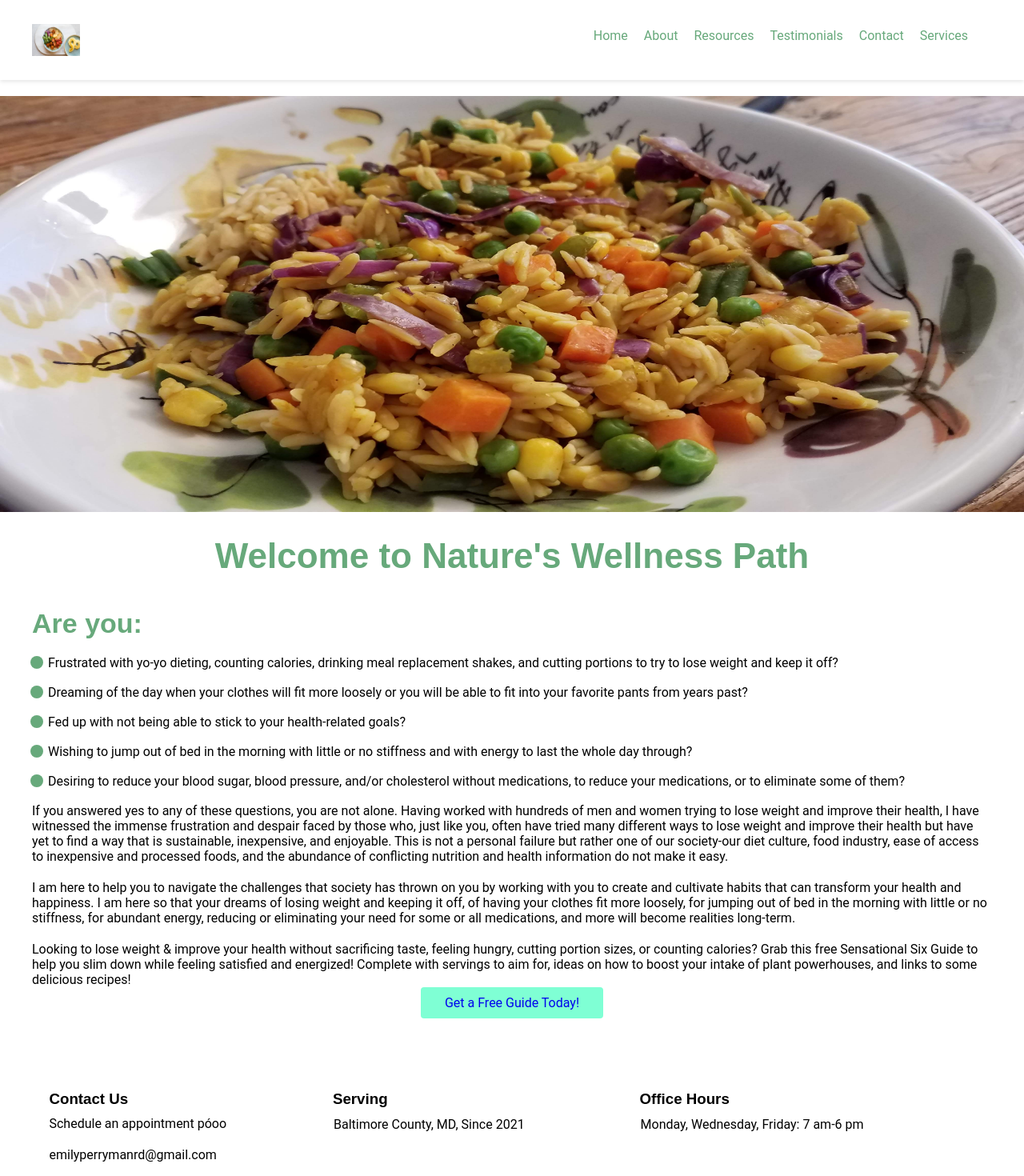
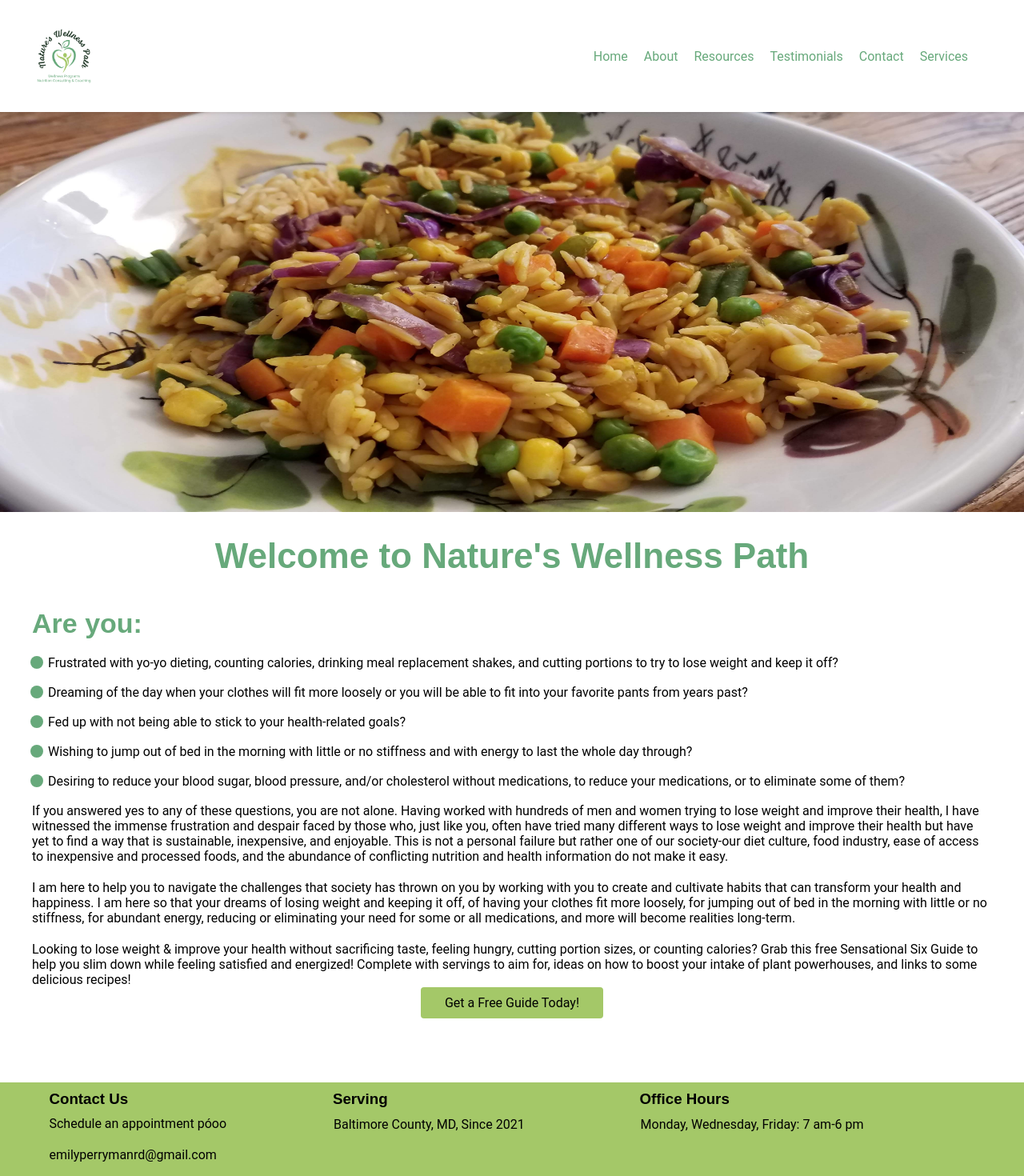
Before and after one commit to ChrisDietrich405/natures-wellness, a Next.js app: page / in a window 1280 px wide. Shown: the top 1470 px of the page at 80% size. Built offline with nearby package versions, Linux system fonts and the light colour scheme.

Commit message:
styled home page

```diff
--- a/src/components/Footer/styles.module.css
+++ b/src/components/Footer/styles.module.css
@@ -1,8 +1,8 @@
 .footer {
   background-repeat: repeat-x;
   position: relative;
-
-  margin-bottom: 400px;
+  background-color: var(--secondary-color);
+  padding-bottom: 400px;
   margin-top: 50px;
 }
 
--- a/src/components/Header/index.jsx
+++ b/src/components/Header/index.jsx
@@ -17,11 +17,11 @@ const Header = () => {
         <div className={styles.inner}>
           <div className={styles.logo}>
             <Image
-              width={40}
-              height={40}
-              src={"/images/tofu.png"}
-              style={{ width: "60px" }}
-              alt=""
+              width={80}
+              height={80}
+              src={"/images/logo.png"}
+
+              alt="Nature's Wellness Path logo"
             />
           </div>
           <div className={styles.nav_menu}>
@@ -39,9 +39,7 @@ const Header = () => {
               <li>
                 <Link href="/testimonials">Testimonials</Link>
               </li>
-              <div className={styles.dropdown_content}>
-
-              </div>
+              <div className={styles.dropdown_content}></div>
 
               <li>
                 <Link href="/contact">Contact</Link>
--- a/src/components/Header/styles.module.css
+++ b/src/components/Header/styles.module.css
@@ -43,6 +43,7 @@
   justify-content: space-between;
   padding-top: 30px;
   padding-bottom: 30px;
+  align-items: center;
 }
 
 .nav_menu ul {
--- a/src/styles/Home.module.css
+++ b/src/styles/Home.module.css
@@ -54,12 +54,14 @@
 }
 
 .freeGuideLink {
+  color: #000;
   border-radius: 4px;
   text-decoration: none;
   padding: 10px 30px;
-  background-color: aquamarine;
+  background-color: var(--secondary-color);
+  transition: .4s;
 }
 
 .freeGuideLink:hover {
-  color: red;
+  background-color: var(--primary-color);
 }
--- a/src/styles/globals.css
+++ b/src/styles/globals.css
@@ -2,7 +2,7 @@
   --primary-color: #67a97b;
   --secondary-color: #a4c868;
   --title-color: --highlight-color;
-  --secondary-color: #15223f;
+
   --tertiary-color: #546484;
 }
 
```
Also changed, not shown: public/images/logo.png.
